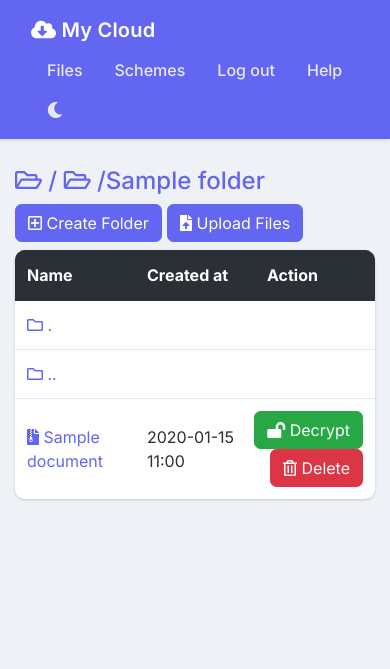
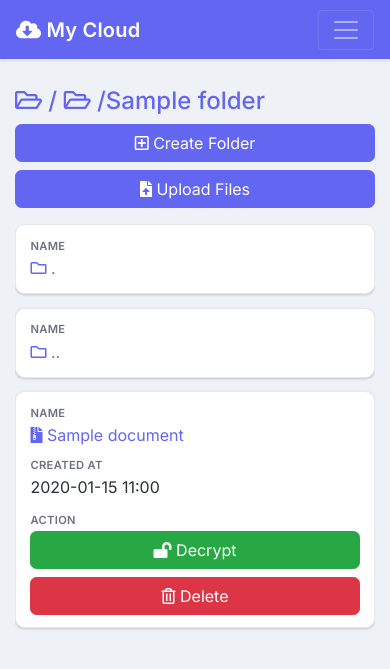
Before and after one commit to t04st3r/my-cloud, a Django app: page /folder/1/ in a window 390 px wide. Shown: the top 669 px of the page. Run offline with Django 3.2, Linux system fonts and the light colour scheme; a user stored in the database is signed in; tables that the repository leaves empty hold one stand-in row (values such as "Sample post"); some libraries are stand-ins or nearby versions.

Commit message:
Mobile viewport cosmetics and embellishments

```diff
--- a/file_handler/templates/file_handler/folder.html
+++ b/file_handler/templates/file_handler/folder.html
@@ -5,7 +5,10 @@
 
 {% block title %}<h4>{% breadcrumb root %}</h4>{% endblock %}
 
-<h5><a class="btn btn-primary" href="/create/{{ root.id }}"><i class="far fa-plus-square"></i> Create Folder</a>&nbsp;<a class="btn btn-primary" href="/upload/{{ root.id }}/"><i class="fas fa-file-upload"></i> Upload Files</a></h5>
+<div class="form-actions">
+    <a class="btn btn-primary" href="/create/{{ root.id }}"><i class="far fa-plus-square"></i> Create Folder</a>
+    <a class="btn btn-primary" href="/upload/{{ root.id }}/"><i class="fas fa-file-upload"></i> Upload Files</a>
+</div>
 
 <table class="table">
     <thead class="thead-dark">
@@ -18,7 +21,7 @@
     <tbody>
 
         <tr>
-        <td><a href="#"><i class="far fa-folder"></i> .</a></td>
+        <td data-label="Name"><a href="#"><i class="far fa-folder"></i> .</a></td>
         <td></td>
         <td></td>
     </tr>
@@ -27,11 +30,11 @@
 
     {% if root.parent %}
 
-        <td><a href="/folder/{{ root.parent.id }}"><i class="far fa-folder"></i> ..</a></td>
+        <td data-label="Name"><a href="/folder/{{ root.parent.id }}"><i class="far fa-folder"></i> ..</a></td>
 
         {% else %}
 
-        <td><a href="/"><i class="far fa-folder"></i> ..</a></td>
+        <td data-label="Name"><a href="/"><i class="far fa-folder"></i> ..</a></td>
 
         {% endif %}
 
@@ -44,9 +47,9 @@
         {% for child in children %}
 
         <tr>
-            <td><a href="/folder/{{ child.id }}/"><i class="far fa-folder"></i> {{ child.name }}</a></td>
-            <td>{{ child.creation_date | date:'Y-m-d H:i' }}</td>
-            <td>
+            <td data-label="Name"><a href="/folder/{{ child.id }}/"><i class="far fa-folder"></i> {{ child.name }}</a></td>
+            <td data-label="Created at">{{ child.creation_date | date:'Y-m-d H:i' }}</td>
+            <td data-label="Action">
                 <form method="post" action="/delete/{{ child.id }}/">
                     {% csrf_token %}
                     {{ form.as_p }}
@@ -65,12 +68,12 @@
 
         <tr>
             {% if document.scheme == None %}
-                <td><a href="/download/{{ document.id }}/"><i class="far fa-file"></i> {{ document.name }}</a></td>
+                <td data-label="Name"><a href="/download/{{ document.id }}/"><i class="far fa-file"></i> {{ document.name }}</a></td>
             {% else %}
-                <td><a href="/download/{{ document.id }}/"><i class="fas fa-file-archive"></i> {{ document.name }}</a></td>
+                <td data-label="Name"><a href="/download/{{ document.id }}/"><i class="fas fa-file-archive"></i> {{ document.name }}</a></td>
             {% endif %}
-            <td>{{ document.creation_date | date:'Y-m-d H:i' }}</td>
-            <td>
+            <td data-label="Created at">{{ document.creation_date | date:'Y-m-d H:i' }}</td>
+            <td data-label="Action">
                 {% if document.scheme == None %}
                     {% if scheme == None %}
                         <a href="#" class="btn btn-secondary float-right enc_dec" title="Create at least one scheme to encrypt your file"><i class="fas fa-lock"></i> Encrypt</a>
--- a/file_handler/templates/file_handler/new_folder.html
+++ b/file_handler/templates/file_handler/new_folder.html
@@ -18,12 +18,14 @@
                 {{ field.errors }}
             </div>
             {% endfor %}
+            <div class="form-actions">
                 <button class="btn btn-primary" type="submit"><i class="far fa-folder"></i> Create</button>
                 {% if parent is None %}
                     <a class="btn btn-primary" href="/"><i class="fas fa-tree"></i> Back to root</a>
                 {% else %}
                     <a class="btn btn-primary" href="/folder/{{ parent.id }}"><i class="fas fa-folder-open"></i> Back to {{ parent.name }}</a>
                 {% endif %}
+            </div>
         </form>
     </div>
 </div>
--- a/file_handler/templates/file_handler/upload.html
+++ b/file_handler/templates/file_handler/upload.html
@@ -30,12 +30,14 @@
                 {{ form.folder }}
             </div>
 
+            <div class="form-actions">
                 <button id="upload-submit" class="btn btn-primary" type="submit" disabled>
                     <i class="fas fa-file-upload"></i> Upload <span id="upload-count"></span>
                 </button>
                 <a class="btn btn-secondary" href="/folder/{{ folder.id }}">
                     <i class="fas fa-arrow-circle-left"></i> Back to {{ folder.name }}
                 </a>
+            </div>
         </form>
     </div>
 </div>
--- a/shared_secret/templates/shared_secret/encdec.html
+++ b/shared_secret/templates/shared_secret/encdec.html
@@ -59,12 +59,14 @@
                 <small id="shares-count" class="form-text text-muted">0 of {{ scheme.k }} required shares entered</small>
             </div>
 
+            <div class="form-actions">
                 {% if enc %}
                     <button id="enc-dec-submit" class="btn btn-primary" type="submit"><i class="fas fa-lock"></i> Encrypt</button>
                 {% else %}
                     <button id="enc-dec-submit" class="btn btn-primary" type="submit"><i class="fas fa-lock-open"></i> Decrypt</button>
                 {% endif %}
                 <a class="btn btn-primary" href="/folder/{{ document.folder_id }}"><i class="fas fa-arrow-circle-left"></i> Back to {{ document.folder.name }}</a>
+            </div>
         </form>
     </div>
 </div>
--- a/static/my_cloud/css/site.css
+++ b/static/my_cloud/css/site.css
@@ -416,3 +416,116 @@ th.medium-width {
     fill: var(--text);
     font-size: 12px;
 }
+
+/* ---- Button rows -------------------------------------------------------- */
+/* Keeps groups of buttons from sticking together (they wrap with a gap). */
+.form-actions {
+    display: flex;
+    flex-wrap: wrap;
+    gap: 0.5rem;
+    margin-top: 0.5rem;
+    margin-bottom: 1rem;
+}
+
+/* ---- Mobile: hamburger nav + stacked "card" tables ---------------------- */
+@media (max-width: 767.98px) {
+    /* Collapsed nav drops below the brand as a stacked panel. */
+    .navbar-collapse {
+        margin-top: 0.5rem;
+    }
+    .navbar-nav .nav-link {
+        padding-top: 0.4rem;
+        padding-bottom: 0.4rem;
+    }
+    .navbar-nav .form-inline {
+        display: block;
+    }
+
+    /* Turn each data table into a list of cards so long filenames no longer
+       collide with the date/action columns (they did under table-layout: fixed). */
+    table {
+        table-layout: auto;
+    }
+    .table {
+        box-shadow: none;
+        background: transparent;
+    }
+    .table thead {
+        /* Column headers make no sense once rows become cards. */
+        position: absolute;
+        width: 1px;
+        height: 1px;
+        overflow: hidden;
+        clip: rect(0 0 0 0);
+        white-space: nowrap;
+    }
+    .table tbody,
+    .table tr,
+    .table td {
+        display: block;
+        width: 100%;
+    }
+    .table tr {
+        margin-bottom: 0.85rem;
+        padding: 0.5rem 0.9rem;
+        border: 1px solid var(--border);
+        border-radius: 0.6rem;
+        background: var(--surface);
+        box-shadow: 0 1px 3px rgba(16, 24, 40, 0.12), 0 1px 2px rgba(16, 24, 40, 0.08);
+    }
+    .table tbody tr:hover {
+        background: var(--surface);
+    }
+    .table td {
+        border-top: none;
+        padding: 0.3rem 0;
+        text-align: left;
+        word-break: break-word;
+    }
+    /* Hide the empty date/action cells on the "." and ".." navigation rows. */
+    .table td:empty {
+        display: none;
+    }
+    /* Field label above each value, taken from the cell's data-label. */
+    .table td[data-label]::before {
+        content: attr(data-label);
+        display: block;
+        margin-bottom: 0.1rem;
+        font-size: 0.7rem;
+        font-weight: 600;
+        text-transform: uppercase;
+        letter-spacing: 0.03em;
+        color: var(--muted);
+    }
+    /* Action cell: buttons become full-width and stack with breathing room. */
+    .table td[data-label="Action"],
+    .table td[data-label="Actions"] {
+        padding-top: 0.5rem;
+    }
+    .table td[data-label="Action"] .btn,
+    .table td[data-label="Actions"] .btn {
+        float: none !important;
+        display: block;
+        width: 100%;
+        margin: 0 0 0.5rem 0 !important;
+    }
+    .table td[data-label="Action"] form,
+    .table td[data-label="Actions"] form {
+        margin: 0;
+    }
+    .table td[data-label="Action"] .btn:last-child,
+    .table td[data-label="Actions"] .btn:last-child {
+        margin-bottom: 0 !important;
+    }
+
+    /* Fixed-width share input would otherwise force horizontal scrolling. */
+    .share-field {
+        width: 100%;
+        max-width: 100%;
+    }
+
+    /* Stack action buttons full-width so they never collide. */
+    .form-actions .btn {
+        width: 100%;
+    }
+}
--- a/templates/auth/login.html
+++ b/templates/auth/login.html
@@ -63,8 +63,8 @@
 
 <div class="container">
     <div class="row">
-        <div class="col align-self-start"></div>
-        <div class="col align-self-center">
+        <div class="col align-self-start d-none d-md-block"></div>
+        <div class="col-12 col-md align-self-center">
             <div class="card login_card">
                 <div class="card-header">
                     My Cloud Login
@@ -84,7 +84,7 @@
                 </div>
             </div>
         </div>
-        <div class="col align-self-end"></div>
+        <div class="col align-self-end d-none d-md-block"></div>
     </div>
 
     <section class="how-it-works">
--- a/templates/base.html
+++ b/templates/base.html
@@ -30,10 +30,15 @@
     {% block extra_head %}{% endblock %}
 </head>
 <body>
-<nav class="navbar navbar-dark sticky-top bg-primary shadow-sm">
+<nav class="navbar navbar-expand-md navbar-dark sticky-top bg-primary shadow-sm">
     <div class="container">
         <a class="navbar-brand" href="/"><i class="fas fa-cloud-download-alt"></i> My Cloud</a>
-        <ul class="nav">
+        <button class="navbar-toggler" type="button" id="nav-toggle"
+                aria-controls="nav-menu" aria-expanded="false" aria-label="Toggle navigation">
+            <span class="navbar-toggler-icon"></span>
+        </button>
+        <div class="collapse navbar-collapse" id="nav-menu">
+            <ul class="navbar-nav ml-auto">
                 {% if not request.user.is_authenticated %}
                 <li class="nav-item">
                     <a href="/login" class="nav-link">Log in</a>
@@ -62,12 +67,23 @@
                 </li>
             </ul>
         </div>
+    </div>
 </nav>
 <main class="container content_wrapper">
     {% block content %}
     {% endblock %}
 </main>
 <script>
+    /* Hamburger menu toggle (Bootstrap JS is not loaded, so do it by hand). */
+    (function () {
+        var toggle = document.getElementById('nav-toggle');
+        var menu = document.getElementById('nav-menu');
+        if (!toggle || !menu) return;
+        toggle.addEventListener('click', function () {
+            var open = menu.classList.toggle('show');
+            toggle.setAttribute('aria-expanded', open ? 'true' : 'false');
+        });
+    })();
     (function () {
         var btn = document.getElementById('theme-toggle');
         if (!btn) return;
--- a/templates/help.html
+++ b/templates/help.html
@@ -200,8 +200,10 @@
             </li>
         </ul>
 
-        <a class="btn btn-primary" href="/s/create/"><i class="fas fa-cogs"></i> Create a scheme</a>
-        <a class="btn btn-secondary" href="/"><i class="fas fa-list-ul"></i> Back to files</a>
+        <div class="form-actions">
+            <a class="btn btn-primary" href="/s/create/"><i class="fas fa-cogs"></i> Create a scheme</a>
+            <a class="btn btn-secondary" href="/"><i class="fas fa-list-ul"></i> Back to files</a>
+        </div>
     </div>
 </div>
 {% endverbatim %}
```
Also changed, not shown: file_handler/templates/file_handler/index.html (+7 -5 lines), shared_secret/templates/shared_secret/create.html (+5 -3 lines), shared_secret/templates/shared_secret/generate.html (+9 -6 lines), shared_secret/templates/shared_secret/index.html (+10 -8 lines). Lines whose indentation alone changed are shown as unchanged.
